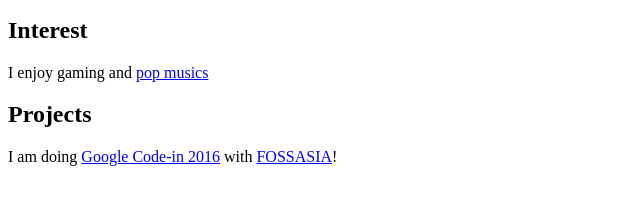
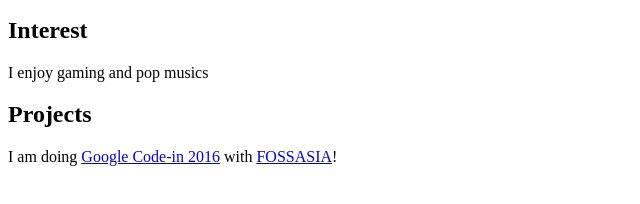
Before and after one commit to dhs17y1bleongkimyang/dhsy1bleongkimyang.github.io, a plain HTML site: page index.html in a window 1280 px wide. Shown: the part 492-696 px from the top of the page, 0-640 px from the left. Drawn offline with Linux system fonts and the light colour scheme.

Commit message:
Update index.html

```diff
--- a/index.html
+++ b/index.html
@@ -9,7 +9,7 @@
       <h2> About </h2>
       <p> Hi! My name is Leong Kimyang, a 13 year old and I am from <a href="http://dunmanhigh.moe.edu.sg">Dunman High</a> Singapore </p>
       <h2>Interest</h2>
-      <p> I enjoy gaming and <a href="https://en.wikipedia.org/wiki/Black_Pink">pop musics</a></p>
+      <p> I enjoy gaming and pop musics</p>
       <h2> Projects </h2>
       <p>I am doing <a href="http://codein.withgoogle.com">Google Code-in 2016</a> with <a href="http://fossasia.org">FOSSASIA</a>!</p>
     </body>
```
